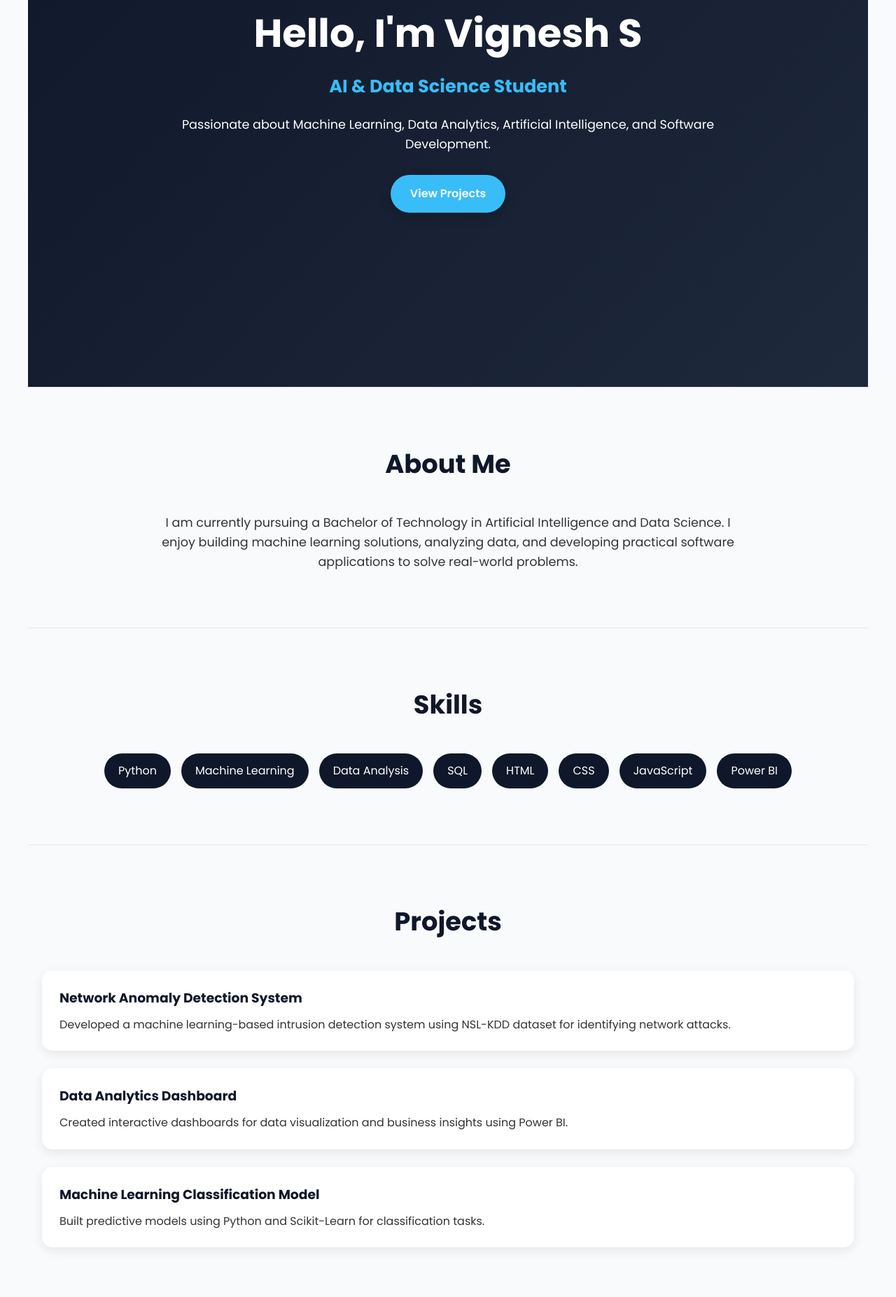
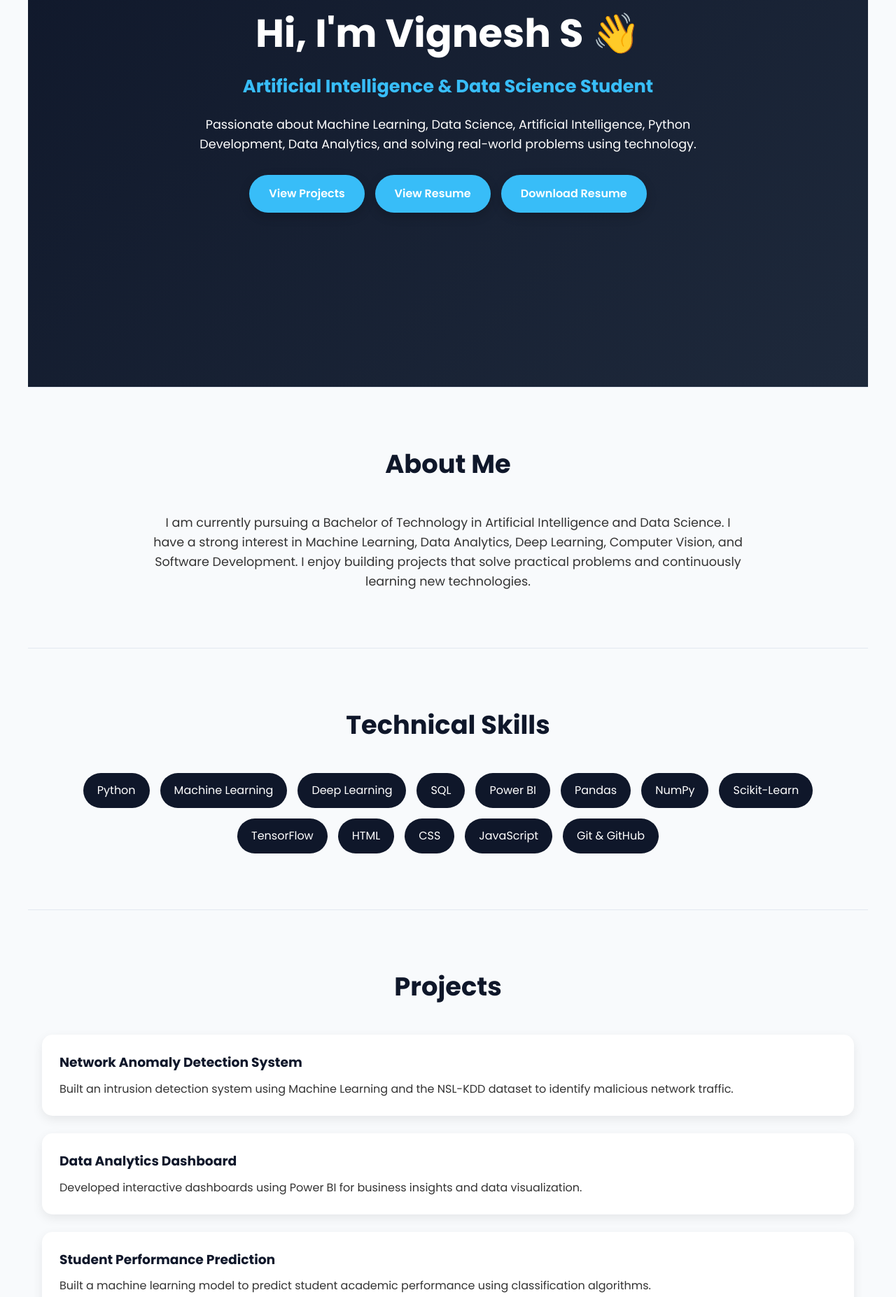
Before and after one commit to VigneshSivakumar-hen/portfolio-website, a plain HTML site: page index.html in a window 1280 px wide. Shown: the part 328-2182 px from the top of the page at 70% size. Drawn offline with Linux system fonts and the light colour scheme.

Commit message:
Update index.html

```diff
--- a/index.html
+++ b/index.html
@@ -1,19 +1,24 @@
+
 <!DOCTYPE html>
 <html lang="en">
 
 <head>
     <meta charset="UTF-8">
     <meta name="viewport" content="width=device-width, initial-scale=1.0">
-    <title>Vignesh S | Data Science Portfolio</title>
+    <title>Vignesh S | AI & Data Science Portfolio</title>
+
     <link rel="stylesheet" href="style.css">
 </head>
 
 <body>
 
+    <!-- Header -->
     <header>
         <nav>
             <h2>Vignesh S</h2>
+
             <ul>
+                <li><a href="#hero">Home</a></li>
                 <li><a href="#about">About</a></li>
                 <li><a href="#skills">Skills</a></li>
                 <li><a href="#projects">Projects</a></li>
@@ -22,89 +27,173 @@
         </nav>
     </header>
 
+    <!-- Hero -->
     <section id="hero">
+
         <div class="hero-content">
-            <h1>Hello, I'm Vignesh S</h1>
-            <h3>AI & Data Science Student</h3>
+
+            <h1>Hi, I'm Vignesh S 👋</h1>
+
+            <h3>Artificial Intelligence & Data Science Student</h3>
+
             <p>
-                Passionate about Machine Learning, Data Analytics,
-                Artificial Intelligence, and Software Development.
+                Passionate about Machine Learning, Data Science,
+                Artificial Intelligence, Python Development,
+                Data Analytics, and solving real-world problems using technology.
             </p>
-            <a href="#projects" class="btn">View Projects</a>
+
+            <div class="hero-buttons">
+
+                <a href="#projects" class="btn">
+                    View Projects
+                </a>
+
+                <a href="resume/Vignesh_S_Resume.pdf"
+                   target="_blank"
+                   class="btn">
+                    View Resume
+                </a>
+
+                <a href="resume/Vignesh_S_Resume.pdf"
+                   download
+                   class="btn">
+                    Download Resume
+                </a>
+
+            </div>
+
         </div>
+
     </section>
 
+    <!-- About -->
     <section id="about">
+
         <h2>About Me</h2>
+
         <p>
             I am currently pursuing a Bachelor of Technology in Artificial
-            Intelligence and Data Science. I enjoy building machine learning
-            solutions, analyzing data, and developing practical software
-            applications to solve real-world problems.
+            Intelligence and Data Science. I have a strong interest in Machine
+            Learning, Data Analytics, Deep Learning, Computer Vision,
+            and Software Development.
+
+            I enjoy building projects that solve practical problems and
+            continuously learning new technologies.
         </p>
+
     </section>
 
+    <!-- Skills -->
     <section id="skills">
-        <h2>Skills</h2>
+
+        <h2>Technical Skills</h2>
+
         <div class="skills-container">
+
             <div class="skill">Python</div>
+
             <div class="skill">Machine Learning</div>
-            <div class="skill">Data Analysis</div>
+
+            <div class="skill">Deep Learning</div>
+
             <div class="skill">SQL</div>
+
+            <div class="skill">Power BI</div>
+
+            <div class="skill">Pandas</div>
+
+            <div class="skill">NumPy</div>
+
+            <div class="skill">Scikit-Learn</div>
+
+            <div class="skill">TensorFlow</div>
+
             <div class="skill">HTML</div>
+
             <div class="skill">CSS</div>
+
             <div class="skill">JavaScript</div>
-            <div class="skill">Power BI</div>
+
+            <div class="skill">Git & GitHub</div>
+
         </div>
+
     </section>
 
+    <!-- Projects -->
     <section id="projects">
+
         <h2>Projects</h2>
 
         <div class="project-card">
+
             <h3>Network Anomaly Detection System</h3>
+
             <p>
-                Developed a machine learning-based intrusion detection
-                system using NSL-KDD dataset for identifying network attacks.
+                Built an intrusion detection system using Machine Learning
+                and the NSL-KDD dataset to identify malicious network traffic.
             </p>
+
         </div>
 
         <div class="project-card">
+
             <h3>Data Analytics Dashboard</h3>
+
             <p>
-                Created interactive dashboards for data visualization
-                and business insights using Power BI.
+                Developed interactive dashboards using Power BI for
+                business insights and data visualization.
             </p>
+
         </div>
 
         <div class="project-card">
-            <h3>Machine Learning Classification Model</h3>
+
+            <h3>Student Performance Prediction</h3>
+
             <p>
-                Built predictive models using Python and Scikit-Learn
-                for classification tasks.
+                Built a machine learning model to predict student
+                academic performance using classification algorithms.
             </p>
+
         </div>
-    </section>
-    <a href="resume/Vignesh_S_Resume.pdf" class="btn" target="_blank">
-    📄 View Resume
-</a>
 
-<a href="resume/Vignesh_S_Resume.pdf" class="btn" download>
-    ⬇ Download Resume
-</a>
-
-    <section id="contact">
-        <h2>Contact Me</h2>
-        <p>Email: vigneshsivakumar495@gmail.com</p>
-        <p>LinkedIn: www.linkedin.com/in/vignesh-s-04-11-2006-nov</p>
-        <p>GitHub: https://github.com/VigneshSivakumar-hen/portfolio-website</p>
     </section>
 
+    <!-- Contact -->
+    <section id="contact">
+
+        <h2>Contact Me</h2>
+
+        <p>📧 Email: vigneshsivakumar495@gmail.com</p>
+
+    <p>
+    💼 <strong>LinkedIn:</strong>
+    <a href="https://www.linkedin.com/in/vignesh-s-04-11-2006-nov" target="_blank">
+        LinkedIn Profile
+    </a>
+</p>
+        <p>
+            💻 GitHub:
+            <a href="https://github.com/VigneshSivakumar-hen"
+               target="_blank">
+                github.com/VigneshSivakumar-hen
+            </a>
+        </p>
+
+    </section>
+
+    <!-- Footer -->
     <footer>
-        <p>© 2026 Vignesh S. All Rights Reserved.</p>
+
+        <p>
+            © 2026 Vignesh S | AI & Data Science Portfolio
+        </p>
+
     </footer>
 
     <script src="script.js"></script>
 
 </body>
+
 </html>
```
